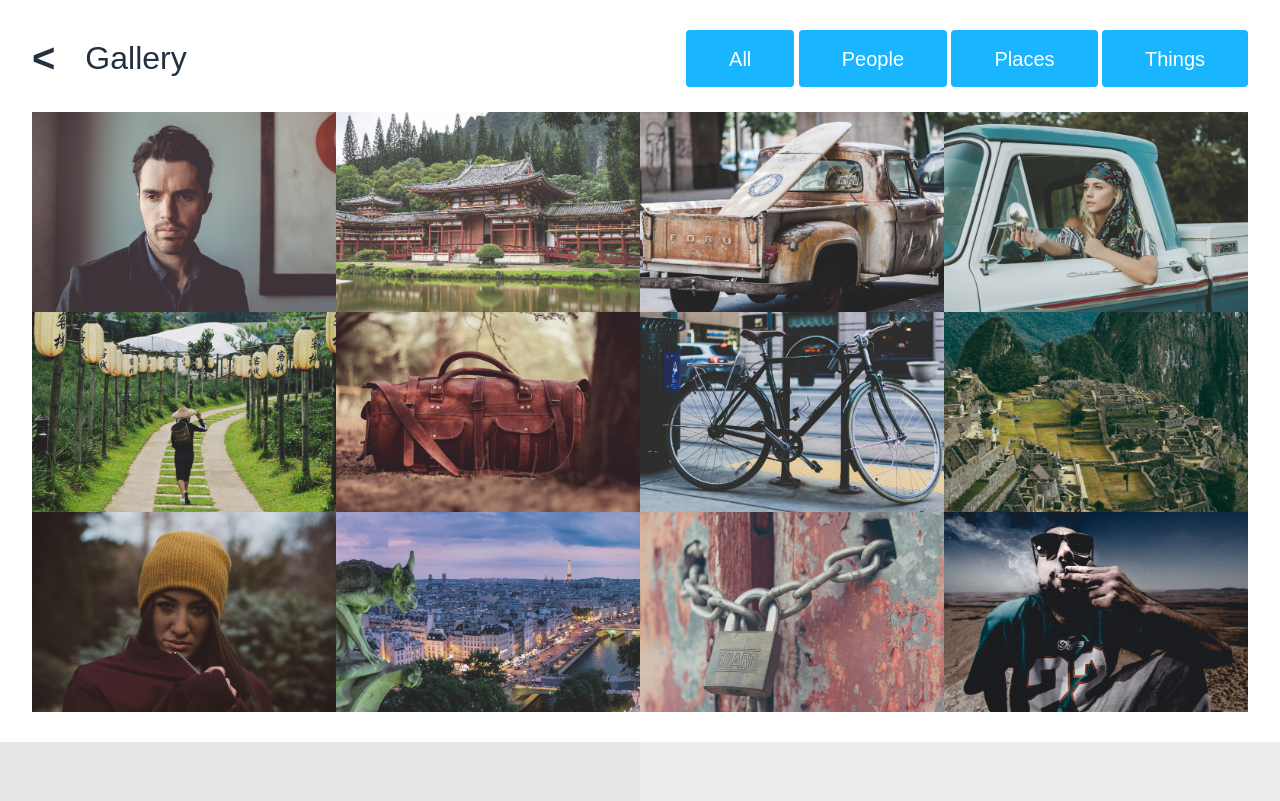
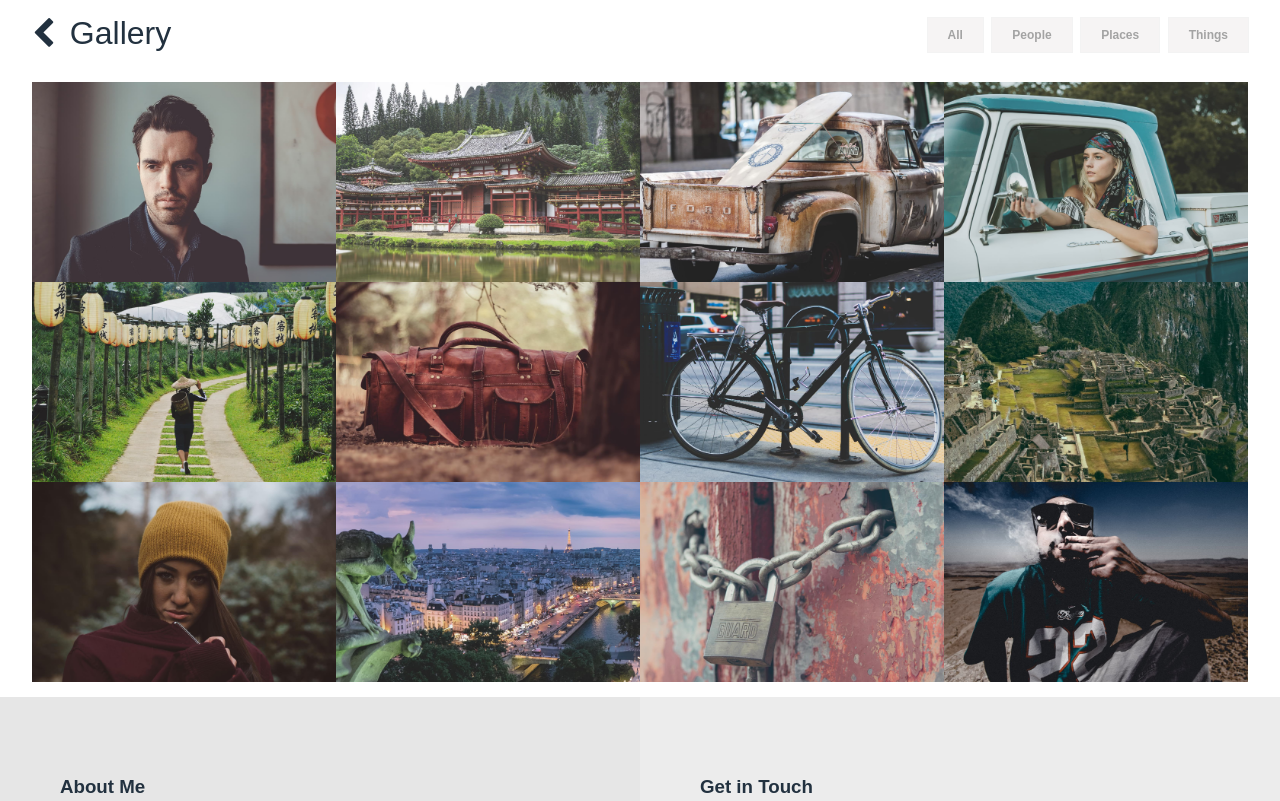
Before and after one commit to AnthonyH-ecv/photoGallery, a website: page dist/gallery.html in a window 1280 px wide. Shown: the top 801 px of the page. Drawn offline with nearby package versions, Linux system fonts and the light colour scheme.

Commit message:
changement style filter

```diff
--- a/dist/assets/css/main.css
+++ b/dist/assets/css/main.css
@@ -24,7 +24,6 @@ body {
     line-height: 2.95em;
     margin: 0 0 1em 0;
     height: 2.85em;
-    border-radius: 4px;
 }
 
 
@@ -100,56 +99,50 @@ header p {
 #gallery {
     width: 95%;
     margin: auto;
-    padding:30px 0;
+    padding:15px 0;
     text-align: center;
 }
 
 .header-gallery {
     display: flex;
     text-align: none;
+    justify-content: center;
+    align-items: center;
+    margin-bottom: 30px;
 }
 
-#back::before {
-    content:"<";
-    color: #22313F;
-    font-weight: bold;
-    font-size: 40px;
-    display: block;
-    padding-top:6px;
-    margin-right: 30px;
-
-
-  }
-
-
+.btn-back{
+    text-decoration: none;
+    color:#22313F;
+    margin-right: 15px;
+}
 .header-gallery h1{
-    flex:1;
+    flex: 1;
     text-align: left;
     font-weight: 300;
-    padding-top: 10px;
     margin: 0;
-    vertical-align: bottom;
 }
-.header-gallery .btn-premary {
-    margin-bottom: 25px;
-    background: rgb(25, 181, 254);
-    box-shadow: 0 0 0 2px rgba(144, 144, 144, 0.02);
-    color: #ffffff;
-    font-weight: 400;
+
+.btn-secondary{
+    background-color: rgba(218, 211, 211, 0.255);
+    font-size: 12px;
+    padding: 10px 20px;
+    border-radius: none;
+    font-weight: 600;
+    box-shadow: 0 0 0 1px rgba(144, 144, 144, 0.11);
     text-decoration: none;
     transition: all 0.3s ease-out;
 }
 
-.filter-gallery a{
-    margin: 0;
+.btn-secondary:hover{
+    background-color: rgba(144, 144, 144, 0.3);
+    color: #22313F;
 }
 
-#gallery h1 {
-    margin-bottom: 25px;
-}
-#gallery a{
+.filter-gallery a{
+    margin-left: 5px;
     text-decoration: none;
-    color: #fff;
+    color: rgb(163, 163, 163);
 }
 
 .gallery-img {
@@ -164,6 +157,7 @@ header p {
     max-width: 100%;
     overflow: hidden;
 }
+
 .media img{
     display: block;
     max-width: 100%;
@@ -189,6 +183,7 @@ header p {
     font-weight: 400;
     text-decoration: none;
     transition: all 0.3s ease-out;
+    border-radius: 4px;
 }
 
 .btn-premary:hover {
@@ -250,9 +245,11 @@ form {
     margin:auto; */
     padding: 60px;
 }
+
 form label{
     margin-bottom: 15px;
 }
+
 form input {
 
     height: 40px;
--- a/dist/assets/js/modal.js
+++ b/dist/assets/js/modal.js
@@ -4,7 +4,6 @@ var modal = document.getElementById('myModal');
 
 // Get the image and insert it inside the modal - use its "alt" text as a caption
 var img = document.querySelectorAll(".media> img");
-console.log(img);
 var modalImg = document.getElementById("img01");
 
 for (let i = 0; i < img.length; i++) {
--- a/dist/gallery.html
+++ b/dist/gallery.html
@@ -17,13 +17,13 @@
                 <div id="gallery">
 
                         <div class="header-gallery">
-                                <a href="index.html" id="back"></a>
+                                <a href="index.html" class="btn-back"><i class="fa fa-chevron-left fa-2x"></i></a>
                                 <h1>Gallery</h1>
                                 <div class="filter-gallery">
-                                        <a href="#" id="all" class="btn btn-premary">All</a>
-                                        <a href="#" id="people" class="btn btn-premary ">People</a>
-                                        <a href="#" id="place" class="btn btn-premary">Places</a>
-                                        <a href="#" id="thing" class="btn btn-premary">Things</a>
+                                        <a href="#" id="all" class="btn-secondary">All</a>
+                                        <a href="#" id="people" class="btn-secondary">People</a>
+                                        <a href="#" id="place" class="btn-secondary">Places</a>
+                                        <a href="#" id="thing" class="btn-secondary">Things</a>
                                 </div>
                         </div>
 
```
Also changed, not shown: dist/assets/js/gallery.js (line endings or trailing spaces).
